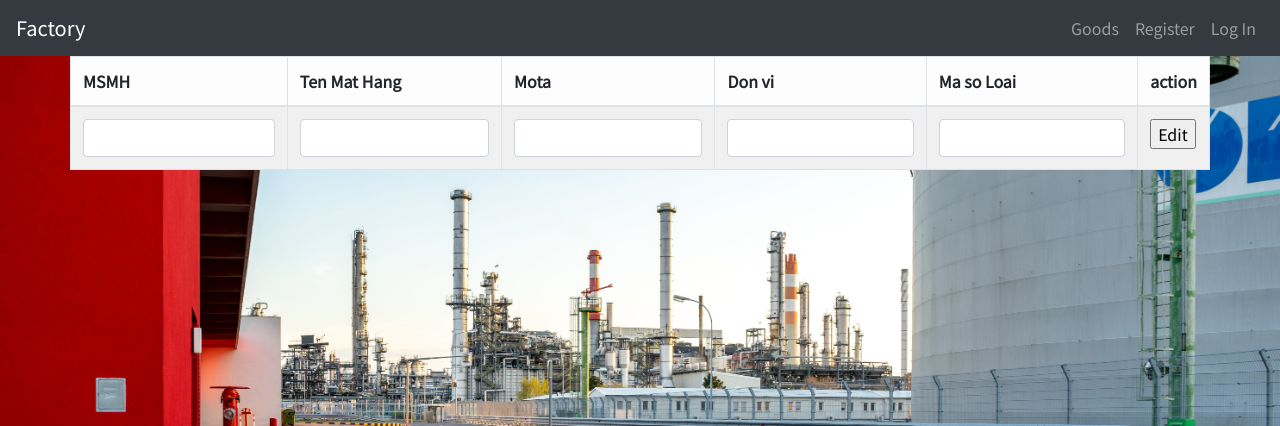
After one commit to hoang-nguyen1403/factory_database, a Flask app: template flaskr/templates/production/edit.html in a window 1280 px wide. The commit adds this page. Shown: the top 426 px of the page. Run offline with Flask 2, Linux system fonts and the light colour scheme; the template is opened without the code that fills it, so the values that code supplies are empty; some libraries are stand-ins or nearby versions.

Commit message:
update insert

```diff
--- a/flaskr/templates/base.html
+++ b/flaskr/templates/base.html
@@ -46,6 +46,7 @@
   {% block content %}{% endblock %}
     {% block add  %}{% endblock %}
     {% block add_newtable  %}{% endblock %}
+    {% block edit %}{% endblock %}
 </section>
 
 {#<section class="main_content">#}
--- /dev/null
+++ b/flaskr/templates/production/edit.html
@@ -0,0 +1,45 @@
+<!DOCTYPE html>
+<html lang="en">
+<head>
+    <meta charset="UTF-8">
+    <title>Title</title>
+</head>
+<body>
+
+</body>
+    {% extends "base.html" %}
+    {% block edit %}
+        <div class="container">
+        <div class="row" id="edit">
+                <hr>
+                <table class="table table-striped table-hover table-bordered table-light">
+                    <thead>
+                    <tr>
+                        <th scope="col" > MSMH</th>
+                        <th scope="col">Ten Mat Hang</th>
+                        <th scope="col">Mota</th>
+                        <th scope="col">Don vi</th>
+                        <th scope="col">Ma so Loai</th>
+                        <th scope="col"> action</th>
+                    </tr>
+                    </thead>
+                    <tbody>
+                    <tr>
+
+                    <form method="post">
+                        <td><input name="MSMH" id="MSMH" class="form-control" name="MSMH" id="MSMH" required></td>
+                        <td><input name="TENMH" id="TENMH" class="form-control" name="TENMH" id="TENMH" required></td>
+                        <td><input name="MOTA" id="MOTA" class="form-control" name="MOTA" id="MOTA" required></td>
+                        <td><input name="MATHANGDVT" id="MATHANGDVT" class="form-control" name="MATHANGDVT" id="MATHANGDVT" required></td>
+                        <td><input name="MSLOAI" id="MSLOAI" class="form-control" name="MSLOAI" id="MSLOAI" required></td>
+                        <td><input type="submit" value="Edit" onclick="return confirm('Are you sure?');">
+                        </td>
+                    </form>
+
+                    </tr>
+                    </tbody>
+                </table>
+        </div>
+    </div>
+    {% endblock %}
+</html>
--- a/flaskr/templates/production/warehouse.html
+++ b/flaskr/templates/production/warehouse.html
@@ -87,7 +87,7 @@
                     <a href="{{ url_for('production.them_mathang') }}" type="button" class="btn btn-primary active" onclick="show_add()" ondblclick="collapse_add()">Add new</a>
                 </div>
                 <div class="btn-group col-1" role="group" aria-label="Basic example">
-                    <a href="{{ url_for('production.them_mathang') }}" type="button" class="btn btn-primary active" onclick="show_add()" ondblclick="collapse_add()">Edit item</a>
+                    <a href="{{ url_for('production.sua_mathang') }}" type="button" class="btn btn-primary active" onclick="show_add()" ondblclick="collapse_add()">Edit item</a>
                 </div>
             </div>
             <div class="row">
```
Also changed, not shown: flaskr/factory_data.py (+27 -0 lines), 1 other file.
